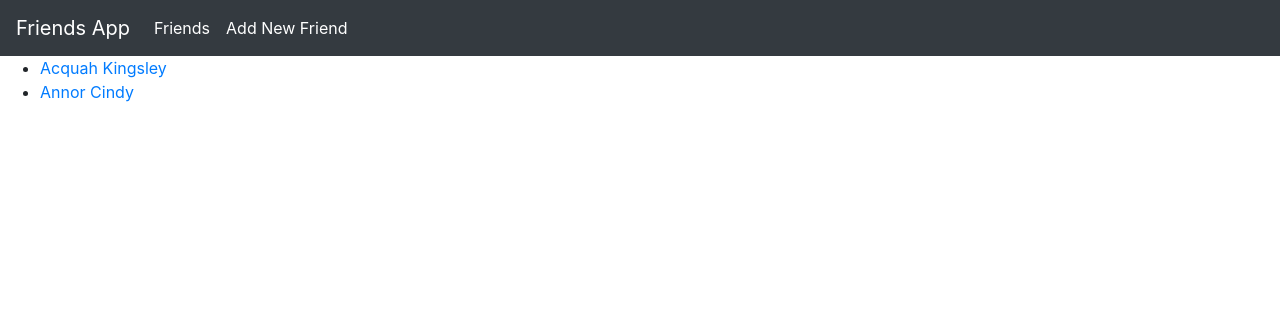
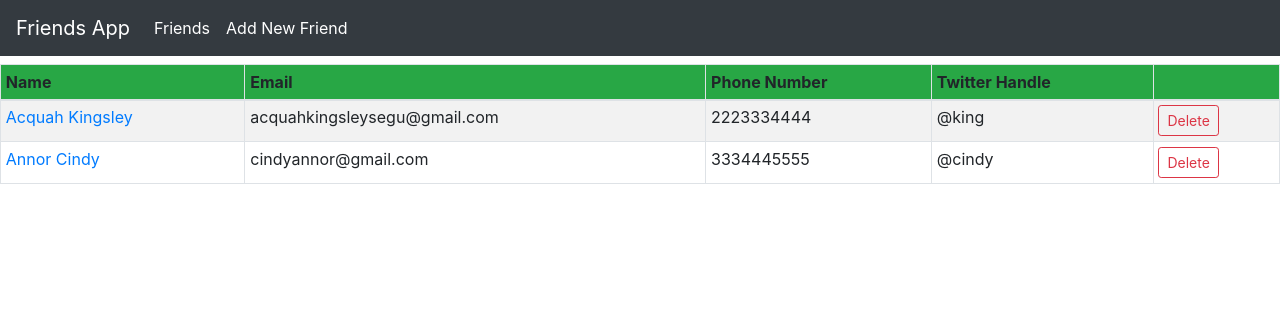
Before and after one commit to Acquah-Kingsley-Segu/FriendsApp-Django, a Django app: page /friends/ in a window 1280 px wide. Shown: the top 316 px of the page. Run offline with Django 4.2, Linux system fonts and the light colour scheme; data comes from the database, SQL or seed files in the repository.

Commit message:
Display freinds in table

```diff
--- a/friends/templates/friends/index.html
+++ b/friends/templates/friends/index.html
@@ -1,13 +1,32 @@
 {% extends "header.html" %}
 
 {%block content %}
-  {% if friends %}
-    <ul>
-      {% for friend in friends %}
-        <li><a href="{% url 'friends:show' friend.id %}"> {{ friend.last_name }} {{ friend.first_name }} </a></li>
-      {% endfor %}
-    </ul>
-  {% else %}
-    <p>Np friends are available</p>
-  {% endif %}
+  <table class="table table-striped table-bordered table-hover table-sm my-2">
+    <thead class="bg-success">
+      <tr>
+        <th scope="col">Name</th>
+        <th scope="col">Email</th>
+        <th scope="col">Phone Number</th>
+        <th scope="col">Twitter Handle</th>
+        <th></th>
+      </tr>
+    </thead>
+    <tbody>
+      {% if friends %}
+        {% for friend in friends %}
+          <tr>
+            <td><a href="{% url 'friends:show' friend.id %}">{{ friend.last_name }} {{ friend.first_name }}</a></td>
+            <td>{{friend.email}}</td>
+            <td>{{friend.phone}}</td>
+            <td>{{friend.twitter_handle}}</td>
+            <td>
+              <button class = "btn btn-outline-danger btn-sm">Delete</button>
+            </td>
+          </tr>
+        {% endfor %}
+      {% else %}
+        <p>No friends are available</p>
+      {% endif %}
+    </tbody>
+  </table>
 {%endblock%}
```
